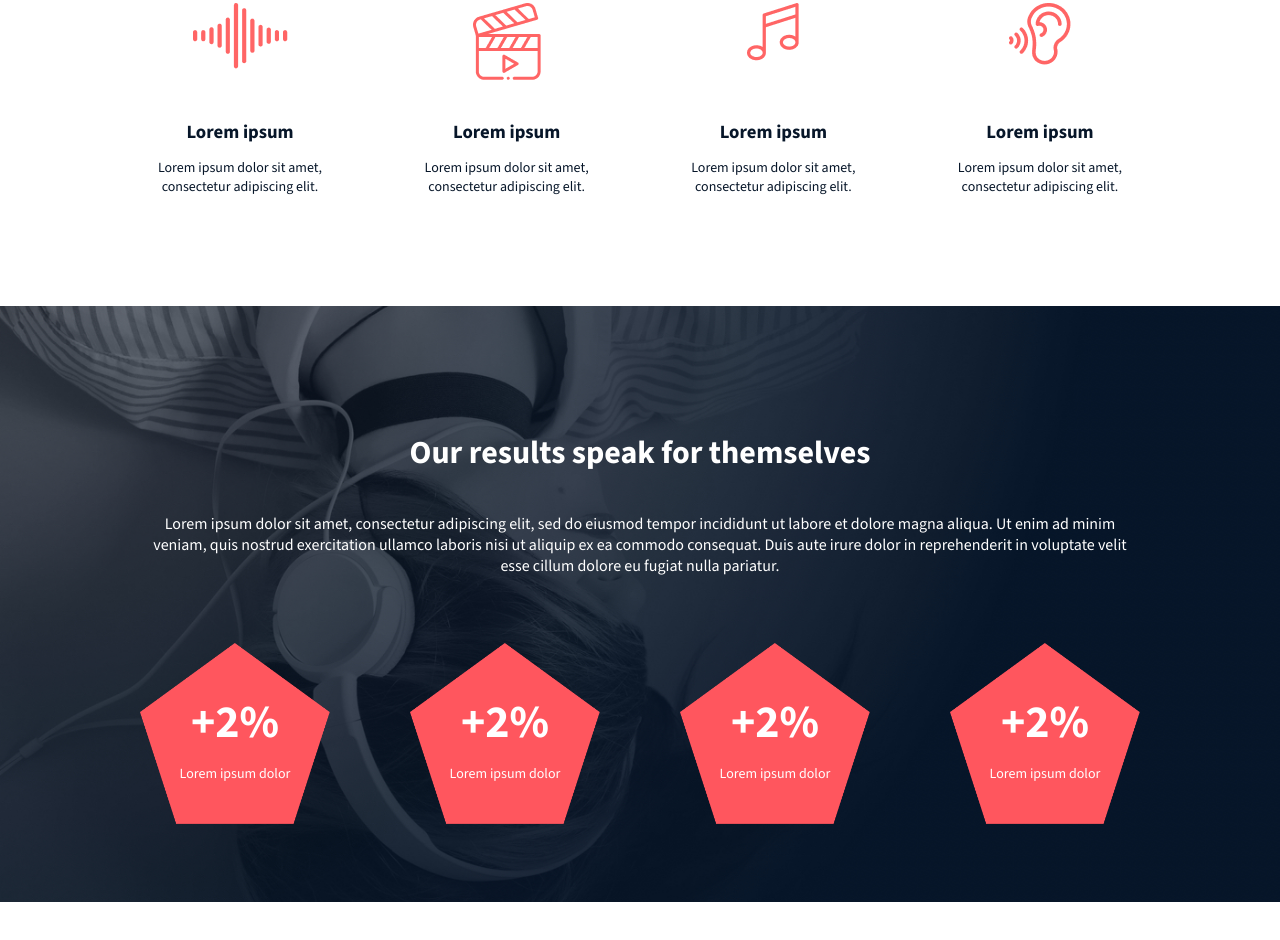
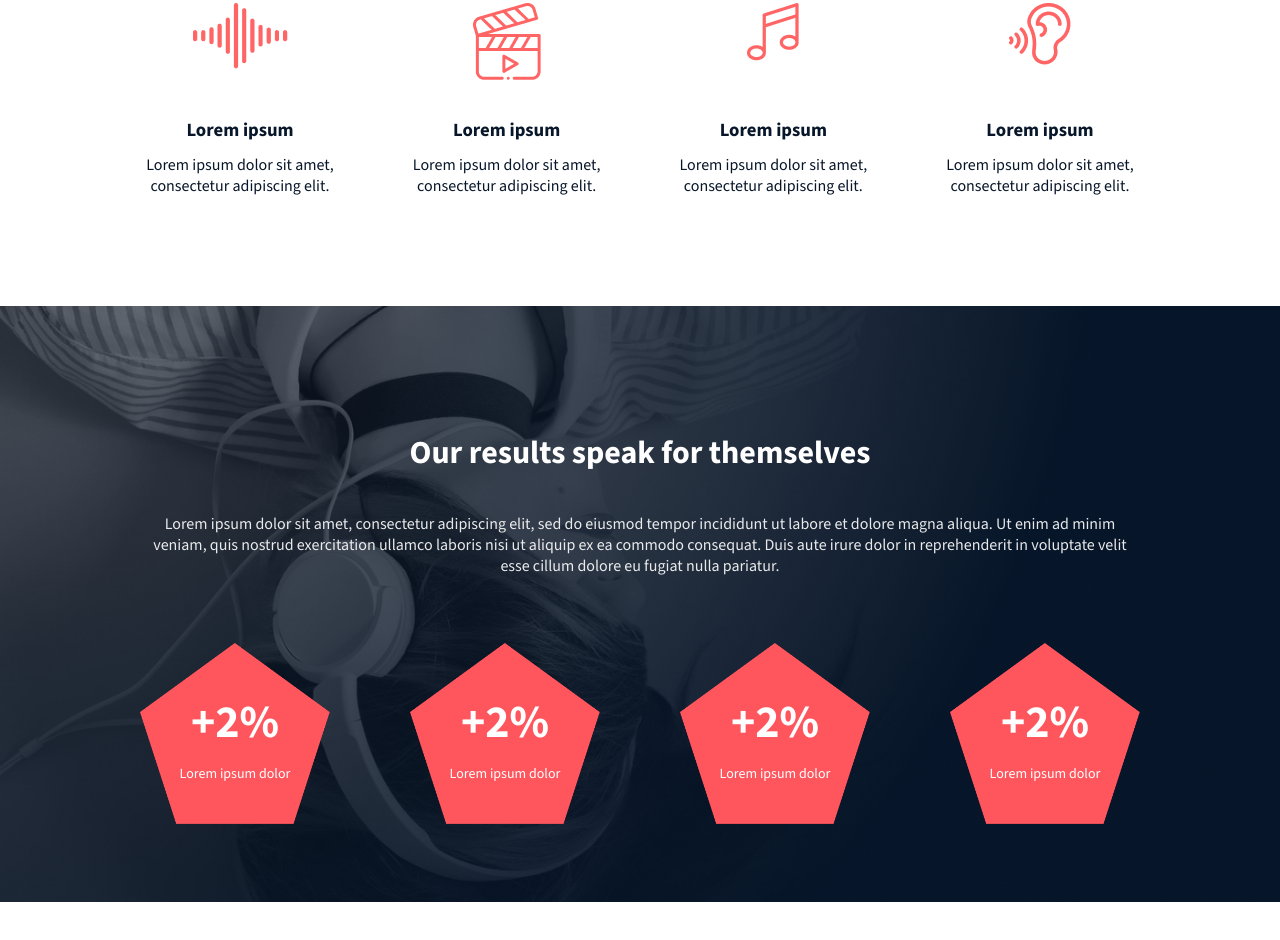
Before and after one commit to vehktaur/headphones, a plain HTML site: page index.html in a window 1280 px wide. Shown: the part 1170-2110 px from the top of the page. Drawn offline with nearby package versions, Linux system fonts and the light colour scheme.

Commit message:
add scroll bar, smooth behavior increase font

```diff
--- a/index.html
+++ b/index.html
@@ -122,7 +122,7 @@
             </div>
             <h3>Lorem ipsum</h3>
             <div class="item__content">
-              <p class="small">
+              <p>
                 Lorem ipsum dolor sit amet, consectetur adipiscing elit.
               </p>
             </div>
@@ -133,7 +133,7 @@
             </div>
             <h3>Lorem ipsum</h3>
             <div class="item__content">
-              <p class="small">
+              <p>
                 Lorem ipsum dolor sit amet, consectetur adipiscing elit.
               </p>
             </div>
@@ -144,7 +144,7 @@
             </div>
             <h3>Lorem ipsum</h3>
             <div class="item__content">
-              <p class="small">
+              <p>
                 Lorem ipsum dolor sit amet, consectetur adipiscing elit.
               </p>
             </div>
@@ -155,7 +155,7 @@
             </div>
             <h3>Lorem ipsum</h3>
             <div class="item__content">
-              <p class="small">
+              <p>
                 Lorem ipsum dolor sit amet, consectetur adipiscing elit.
               </p>
             </div>
@@ -168,7 +168,7 @@
     <section class="results">
       <div class="container">
         <h2>Our results speak for themselves</h2>
-        <p class="results__text">
+        <p class="results__text opacity">
           Lorem ipsum dolor sit amet, consectetur adipiscing elit, sed do
           eiusmod tempor incididunt ut labore et dolore magna aliqua. Ut enim ad
           minim veniam, quis nostrud exercitation ullamco laboris nisi ut
--- a/styles.css
+++ b/styles.css
@@ -4,6 +4,31 @@
     box-sizing: border-box;
     margin: 0;
     padding: 0;
+}
+
+/*******SCROLLBAR********/
+/* width */
+::-webkit-scrollbar {
+    width: .9rem;
+}
+
+/* Track */
+::-webkit-scrollbar-track {
+    box-shadow: inset 0 0 3px #FF6565;
+}
+
+/* Handle */
+::-webkit-scrollbar-thumb {
+    background: #071629;
+}
+
+/* Handle on hover */
+::-webkit-scrollbar-thumb:hover {
+    background: #1d2733;
+}
+
+html {
+    scroll-behavior: smooth;
 }
 
 body {
@@ -18,6 +43,7 @@ body {
     max-width: 1000px;
     width: 92%;
 }
+
 
 
 /*******HEADER AND HERO SECTION********/
@@ -182,9 +208,6 @@ button:active button:focus {
     transition: all 1.5s ease-out;
 }
 
-.small {
-    font-size: 0.875rem;
-}
 
 /*******RESULTS SECTION********/
 .results {
@@ -248,6 +271,14 @@ figure:focus {
 .results_col .small {
     width: 100%;
     bottom: 20%;
+}
+
+.small {
+    font-size: 0.875rem;
+}
+
+.opacity {
+    opacity: 0.9;
 }
 
 
```
